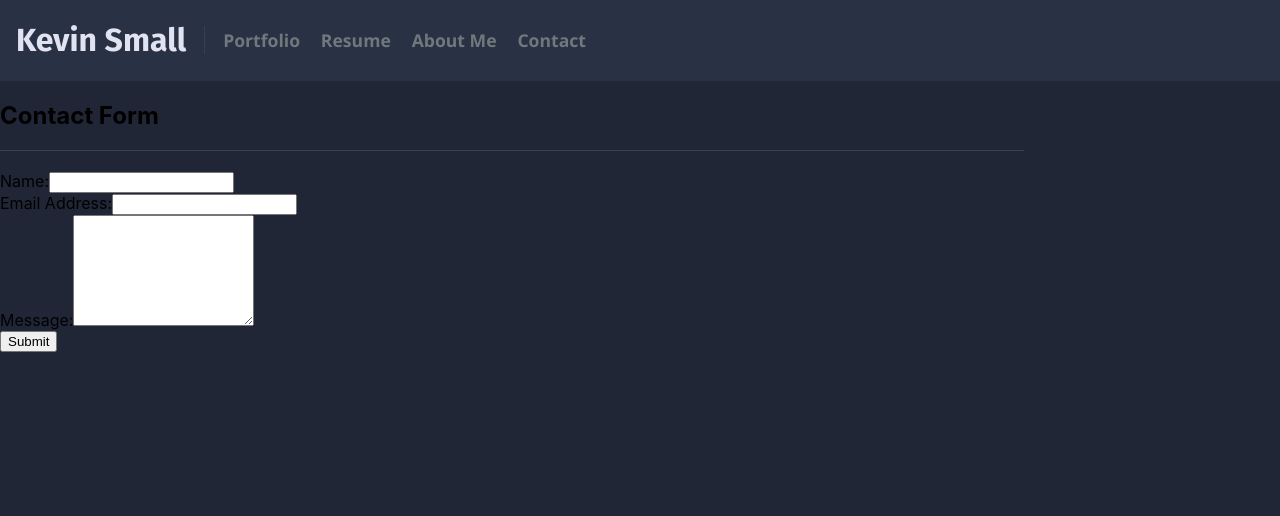
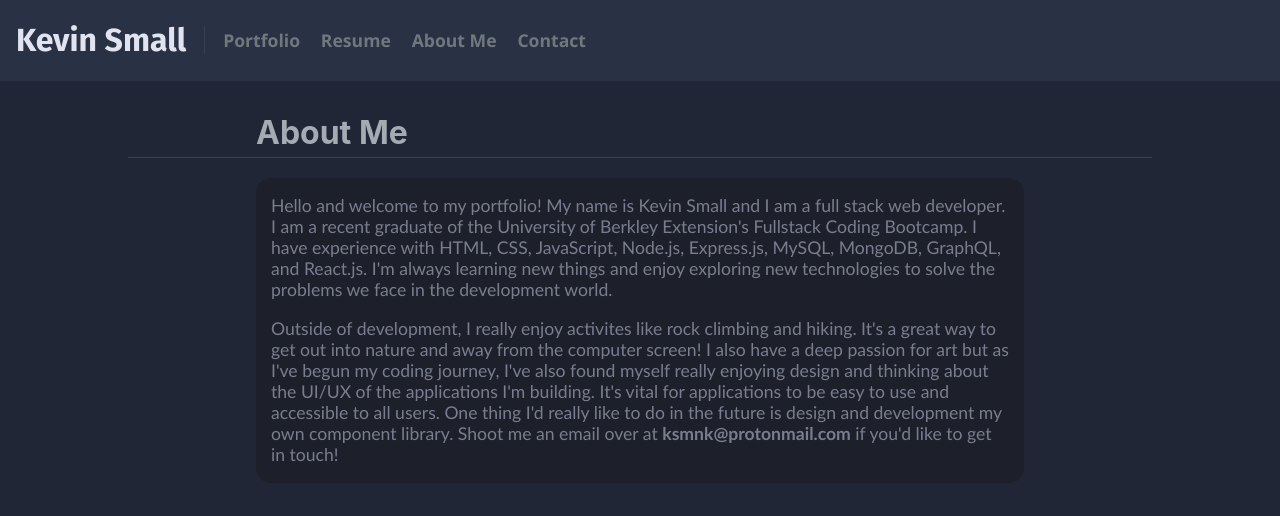
Before and after one commit to Kevrev/react-portfolio, a React (Create React App) app: page /contact in a window 1280 px wide. Shown: the top 516 px of the page. Built offline with nearby package versions, Linux system fonts and the light colour scheme.

Commit message:
added about content

```diff
--- a/src/App.js
+++ b/src/App.js
@@ -5,6 +5,7 @@ import './App.css';
 import Nav from './components/Nav';
 import Contact from './pages/Contact';
 import Portfolio from './pages/Portfolio';
+import Resume from './pages/Resume';
 import About from './pages/About';
 
 function App() {
@@ -12,8 +13,10 @@ function App() {
     <Router>
       <Nav />
       <Routes>
+        <Route path="*" />
         <Route path="/" element={<About />} />
         <Route path="/portfolio" element={<Portfolio />} />
+        <Route path="/contact" element={<Resume />} />
         <Route path="/contact" element={<Contact />} />
       </Routes>
     </Router>
--- a/src/pages/Resume.js
+++ b/src/pages/Resume.js
@@ -0,0 +1,40 @@
+import React from "react";
+import "./Resume.css";
+
+function Resume() {
+  return (
+    <>
+      <div className="contentContainer">
+        <h2 className="contentTitle">About Me</h2>
+        <hr style={{ margin: "5px 0 20px 0" }} />
+        <div className="aboutContainer">
+          <div className="aboutTextContainer">
+            <p>
+              Hello and welcome to my portfolio! My name is Kevin Small and I am
+              a full stack web developer. I am a recent graduate of the
+              University of Berkley Extension's Fullstack Coding Bootcamp. I
+              have experience with HTML, CSS, JavaScript, Node.js, Express.js,
+              MySQL, MongoDB, GraphQL, and React.js. I'm always learning new
+              things and enjoy exploring new technologies to solve the problems
+              we face in the development world.
+            </p>
+            <p>
+              Outside of development, I really enjoy activites like rock
+              climbing and hiking. It's a great way to get out into nature and
+              away from the computer screen! I also have a deep passion for art
+              but as I've begun my coding journey, I've also found myself really
+              enjoying design and thinking about the UI/UX of the applications
+              I'm building. It's vital for applications to be easy to use and
+              accessible to all users. One thing I'd really like to do in the
+              future is design and development my own component library. Shoot
+              me an email over at <b>ksmnk@protonmail.com</b> if you'd like to
+              get in touch!
+            </p>
+          </div>
+        </div>
+      </div>
+    </>
+  );
+}
+
+export default Resume;
```
Also changed, not shown: src/pages/Resume.css (added).
